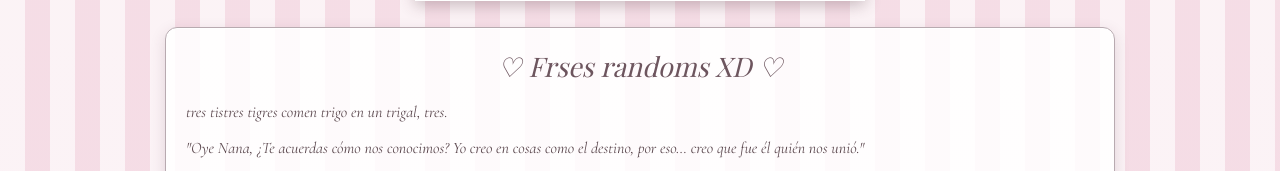
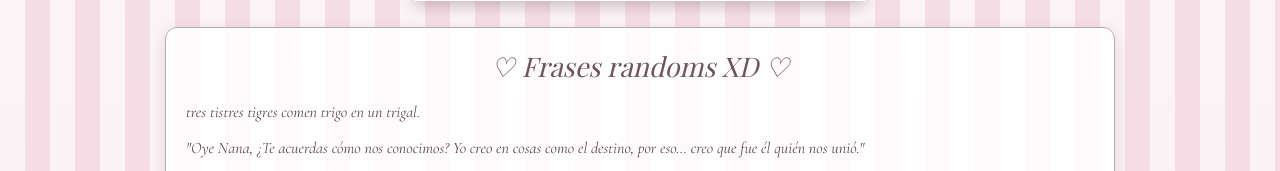
Before and after one commit to delarosamartinezestefania01-sudo/web-web-, a plain HTML site: page index.html in a window 1280 px wide. Shown: the part 4834-5005 px from the top of the page. Drawn offline with nearby package versions, Linux system fonts and the light colour scheme; a web font is replaced by a local one.

Commit message:
Update index.html

```diff
--- a/index.html
+++ b/index.html
@@ -2940,7 +2940,7 @@ footer {
 
     <div class="blog-title">
 
-        Frses randoms XD
+        Frases randoms XD
 
     </div>
 
@@ -2956,7 +2956,7 @@ footer {
 
     <p>
 
-        tres tistres tigres comen trigo en un trigal, tres.
+        tres tistres tigres comen trigo en un trigal.
 
     </p>
 
```
